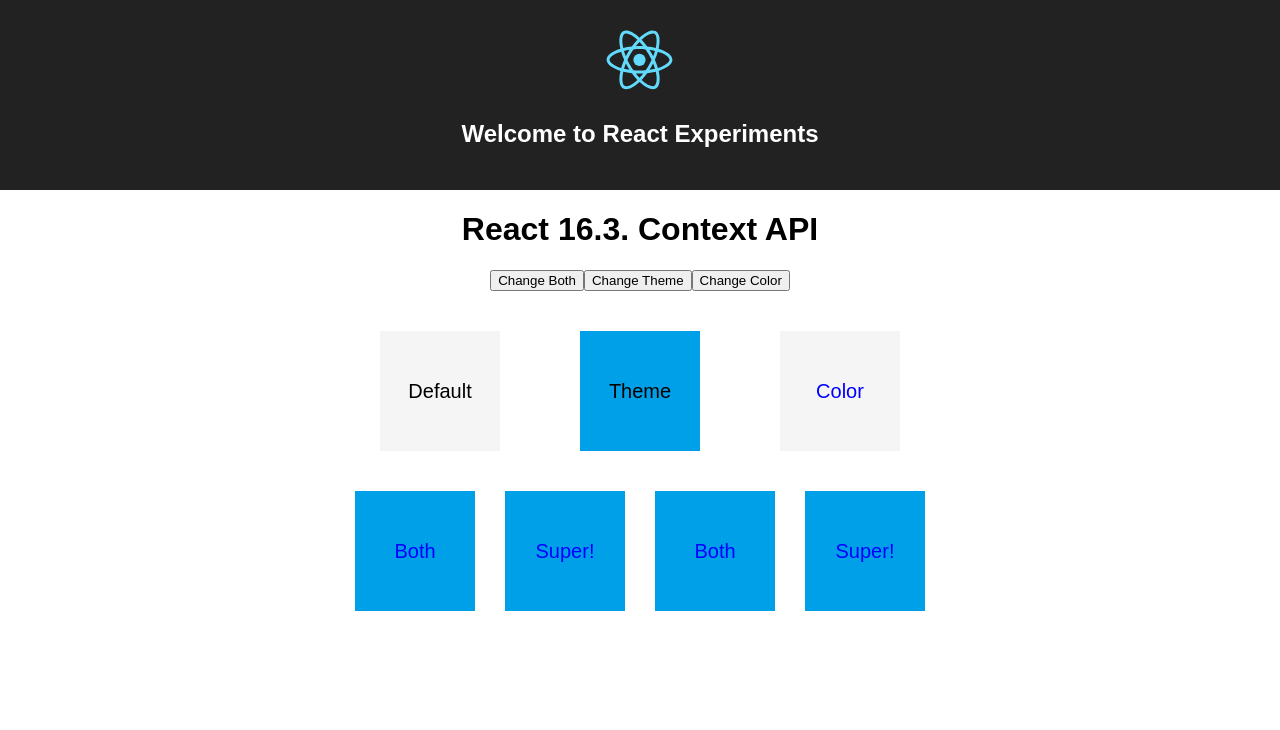
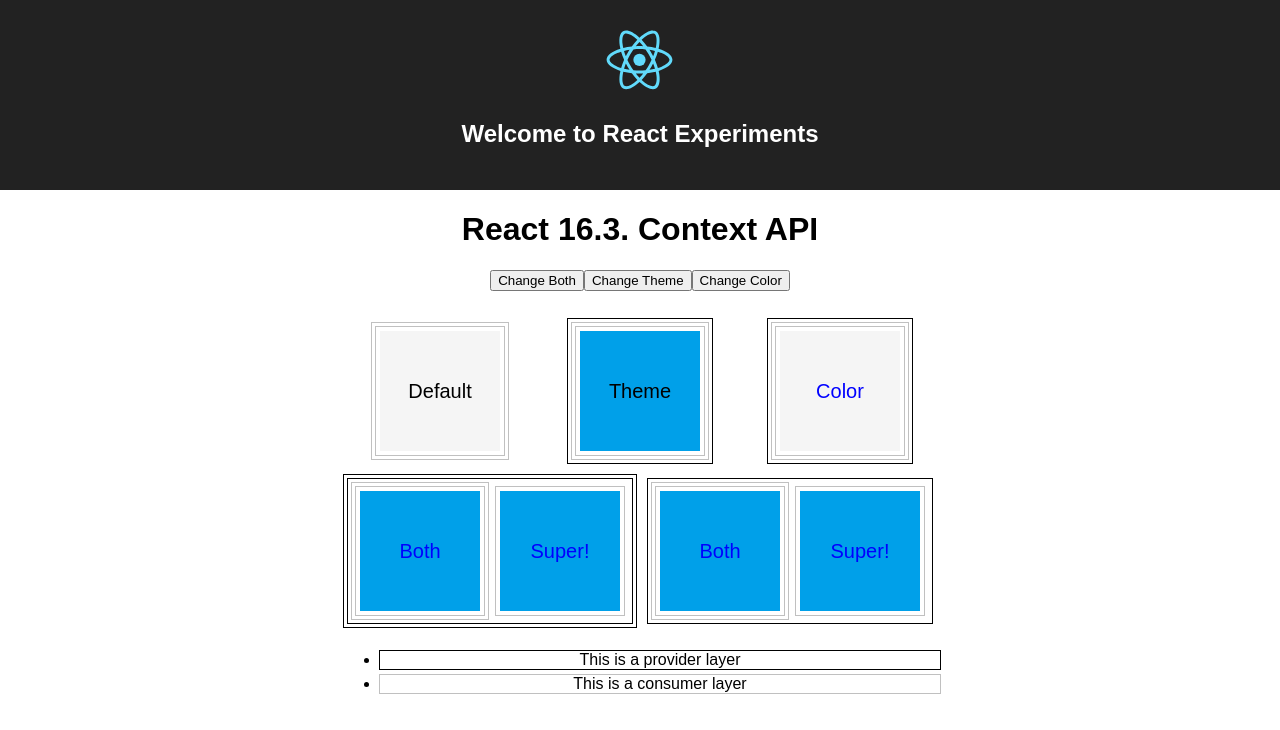
Before and after one commit to ackvf/react-experiments, a React (Create React App) app: page / in a window 1280 px wide. Shown: the top 730 px of the page. Built offline with nearby package versions, Linux system fonts and the light colour scheme.

Commit message:
ADD some style

```diff
--- a/src/experiments/ContextAPI/App.js
+++ b/src/experiments/ContextAPI/App.js
@@ -59,33 +59,58 @@ export default class App extends React.Component {
         <button onClick={this.toggleColor}>Change Color</button>
 
         <section>
+          <article>
             <ThemedBox text="Default"/>
-
+          </article>
+          <c-p>
             <themeContext.Provider value={this.state.theme}>
+              <article>
                 <Intermediate text="Theme"/>
+              </article>
             </themeContext.Provider>
-
+          </c-p>
+          <c-p>
             <colorContext.Provider value={this.state.color}>
+              <article>
                 <Intermediate text="Color"/>
+              </article>
             </colorContext.Provider>
+          </c-p>
         </section>
 
-        <section>
+        <section className='double'>
+          <c-p>
             <themeContext.Provider value={this.state.theme}>
+              <c-p>
                 <colorContext.Provider value={this.state.color}>
+                  <article>
                     <Intermediate text="Both"/>
                     <AnotherIntermediate text="Super!"/>
+                  </article>
                 </colorContext.Provider>
+              </c-p>
             </themeContext.Provider>
+          </c-p>
 
+          <c-p>
             <Provide
               theme={[themeContext, this.state.theme]}
               color={[colorContext, this.state.color]}
             >
+              <article>
                 <Intermediate text="Both"/>
                 <AnotherIntermediate text="Super!"/>
+              </article>
             </Provide>
+          </c-p>
         </section>
+
+        <div className="legend">
+          <ul>
+            <li><span className="provider">This is a provider layer</span></li>
+            <li><span className="consumer">This is a consumer layer</span></li>
+          </ul>
+        </div>
 
       </main>
     )
--- a/src/experiments/ContextAPI/style.css
+++ b/src/experiments/ContextAPI/style.css
@@ -26,3 +26,34 @@ ul li:last-of-type {
   width: 120px;
   font-size: 20px;
 }
+
+section.double article {
+  display: flex;
+  justify-content: space-between;
+  width: 260px;
+}
+
+section c-p, .provider {
+  display: block;
+  outline: 1px solid black;
+}
+
+section c-c, .consumer {
+  display: block;
+  outline: 1px solid silver;
+}
+
+section article c-c{
+  outline-offset: 4px
+}
+
+section article c-c > c-c {
+  outline-offset: 8px
+}
+
+section > c-p {
+  outline-offset: 12px
+}
+section > c-p > c-p {
+  outline-offset: 16px
+}
```
Lines whose indentation alone changed are shown as unchanged.
